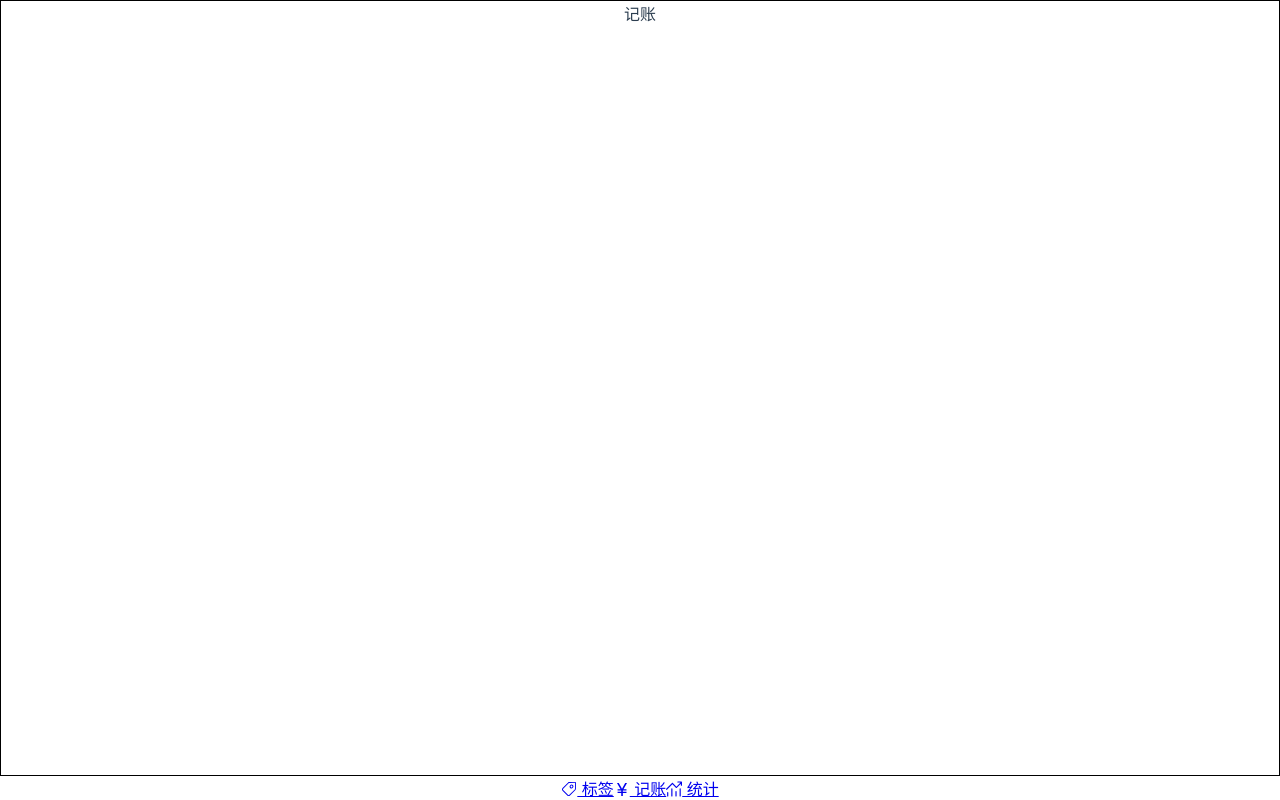
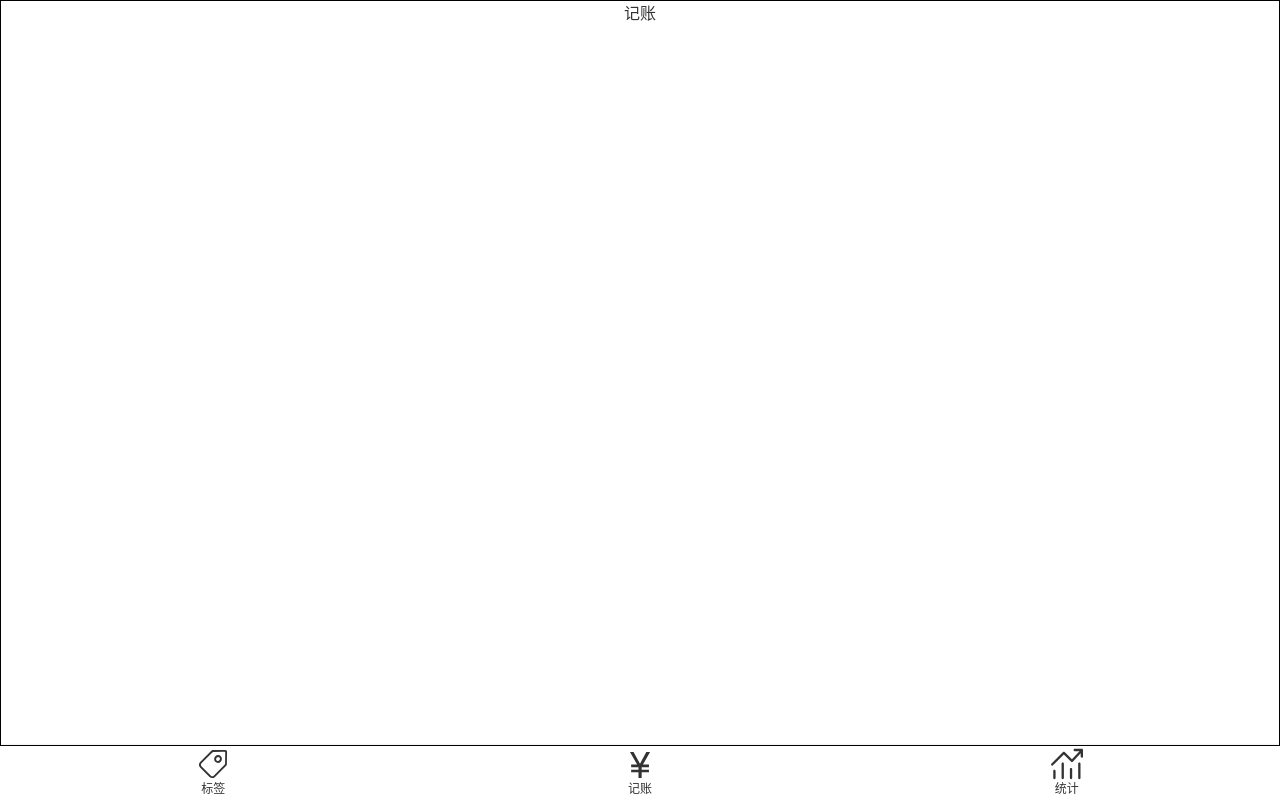
Before and after one commit to tq13111/bill, a Vue app: page / in a window 1280 px wide. Built offline with nearby package versions, Linux system fonts and the light colour scheme.

Commit message:
添加 active-class，改 view-port

```diff
--- a/public/index.html
+++ b/public/index.html
@@ -3,7 +3,7 @@
   <head>
     <meta charset="utf-8">
     <meta http-equiv="X-UA-Compatible" content="IE=edge">
-    <meta name="viewport" content="width=device-width,initial-scale=1.0">
+    <meta name="viewport" content="width=device-width,initial-scale=1,minimum-scale=1,maximum-scale=1,user-scalable=no,viewport-fit=cover">
     <link rel="icon" href="<%= BASE_URL %>favicon.ico">
     <title><%= htmlWebpackPlugin.options.title %></title>
   </head>
--- a/src/App.vue
+++ b/src/App.vue
@@ -5,29 +5,15 @@
 </template>
 
 <style lang="scss">
-* {
-  margin: 0;
-  padding: 0;
-}
-
-#app {
-  font-family: Avenir, Helvetica, Arial, sans-serif;
-  -webkit-font-smoothing: antialiased;
-  -moz-osx-font-smoothing: grayscale;
-  text-align: center;
-  color: #2c3e50;
-}
-
-#nav {
-  padding: 30px;
-
-  a {
-    font-weight: bold;
-    color: #2c3e50;
-
-    &.router-link-exact-active {
-      color: #42b983;
-    }
+  @import "~@/assets/style/helper.scss";
+  @import "~@/assets/style/reset.scss";
+  body {
+    font-family: $font-hei;
+    -webkit-font-smoothing: antialiased;
+    -moz-osx-font-smoothing: grayscale;
+    text-align: center;
+    color: #333;
+    font-size: 16px;
+    line-height: 1.5;
   }
-}
 </style>
--- /dev/null
+++ b/src/assets/style/helper.scss
@@ -0,0 +1,19 @@
+$font-hei: -apple-system, "Noto Sans", "Helvetica Neue", Helvetica, "Nimbus Sans L", Arial, "Liberation Sans", "PingFang SC", "Hiragino Sans GB", "Noto Sans CJK SC", "Source Han Sans SC", "Source Han Sans CN", "Microsoft YaHei", "Wenquanyi Micro Hei", "WenQuanYi Zen Hei", "ST Heiti", SimHei, "WenQuanYi Zen Hei Sharp", sans-serif;
+$font-kai: Baskerville, Georgia, "Liberation Serif", "Kaiti SC", STKaiti, "AR PL UKai CN", "AR PL UKai HK", "AR PL UKai TW", "AR PL UKai TW MBE", "AR PL KaitiM GB", KaiTi, KaiTi_GB2312, DFKai-SB, "TW\-Kai", serif;
+$font-song: Georgia, "Nimbus Roman No9 L", "Songti SC", "Noto Serif CJK SC", "Source Han Serif SC", "Source Han Serif CN", STSong, "AR PL New Sung", "AR PL SungtiL GB", NSimSun, SimSun, "TW\-Sung", "WenQuanYi Bitmap Song", "AR PL UMing CN", "AR PL UMing HK", "AR PL UMing TW", "AR PL UMing TW MBE", PMingLiU, MingLiU, serif;
+$color-highlight: #f00;
+%clearFix {
+  &::after {
+    content: '';
+    clear: both;
+    display: block;
+  }
+}
+$color-shadow: rgba(0, 0, 0, 0.25);
+%outerShadow {
+  box-shadow: 0 0 3px $color-shadow;
+}
+%innerShadow {
+  box-shadow: inset 0 -3px 3px -3px $color-shadow,
+  inset 0 3px 3px -3px $color-shadow;
+}
--- /dev/null
+++ b/src/assets/style/reset.scss
@@ -0,0 +1,17 @@
+* {
+  margin: 0; padding: 0;
+  box-sizing: border-box;
+}
+a{
+  text-decoration: none;
+  color: inherit;
+}
+ul, ol{
+  list-style: none;
+}
+button, input{
+  font: inherit;
+}
+:focus{
+  outline: none;
+}
--- a/src/components/Nav.vue
+++ b/src/components/Nav.vue
@@ -1,25 +1,53 @@
 <template>
-  <div>
-    <router-link to="/Label">
+  <nav>
+    <router-link to="/Label" class="item" active-class="selected">
       <Icon name="label"/>
-      标签</router-link>
-    <router-link to="/Money">
+      标签
+    </router-link>
+    <router-link to="/Money" class="item" active-class="selected">
       <Icon name="money"/>
-      记账</router-link>
-    <router-link to="/statistics">
+      记账
+    </router-link>
+    <router-link to="/statistics" class="item" active-class="selected">
       <Icon name="statistics"/>
-      统计</router-link>
-  </div>
+      统计
+    </router-link>
+  </nav>
 </template>
 <script lang="ts">
-import Icon from '@/components/Icon.vue';
+  import Icon from '@/components/Icon.vue';
 
-export default {
-  name: 'Nav.vue',
-  components: {Icon}
-};
+  export default {
+    name: 'Nav.vue',
+    components: {Icon}
+  };
 </script>
 
 <style lang="scss" scoped>
+  @import "~@/assets/style/helper.scss";
 
+  nav {
+    @extend %outerShadow;
+    display: flex;
+    flex-direction: row;
+    font-size: 12px;
+
+    > .item {
+      padding: 2px 0;
+      width: 33.33333%;
+      display: flex;
+      justify-content: center;
+      align-items: center;
+      flex-direction: column;
+
+      .icon {
+        width: 32px;
+        height: 32px;
+      }
+    }
+
+    > .item.selected {
+      color: $color-highlight;
+    }
+  }
 </style>
```
